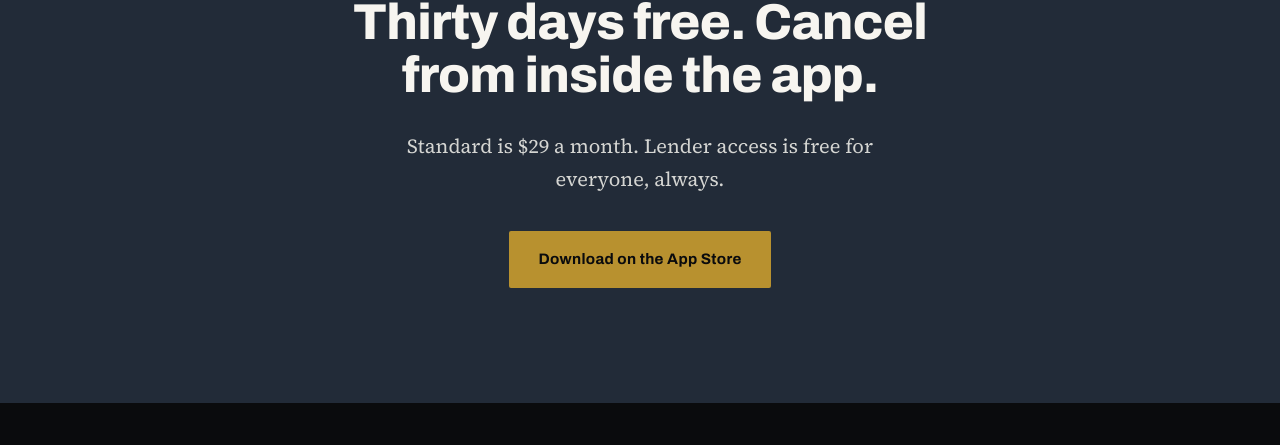
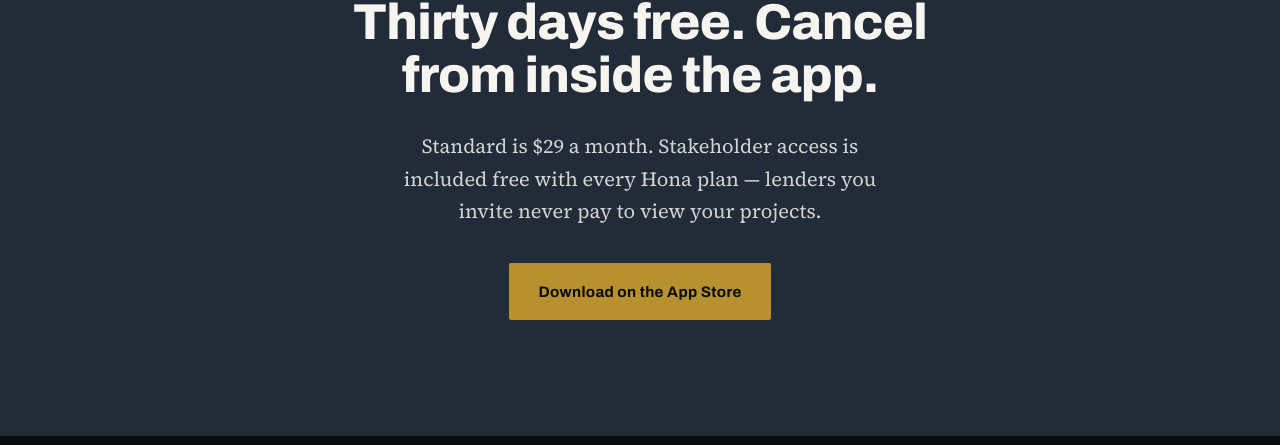
Before and after one commit to mybookeeping/hona-site, an Astro site: page / in a window 1280 px wide. Shown: the part 6380-6825 px from the top of the page. Built offline with nearby package versions, Linux system fonts and the light colour scheme; Astro itself is replaced by a stand-in of ours.

Commit message:
Lender access wording: scope the free promise to viewing
Replaces 'Lender access is free for everyone, always' with language that keeps the promise that matters — inviting a lender costs nothing and lenders never pay to view — without foreclosing a future lender-side product.

```diff
--- a/src/pages/index.astro
+++ b/src/pages/index.astro
@@ -167,7 +167,7 @@ import Start from "../components/Start.astro";
       <p class="eyebrow eyebrow--brass">Get started</p>
       <h2 style="max-width:20ch;margin-inline:auto">Thirty days free. Cancel from inside the app.</h2>
       <p style="margin:1.75rem auto 0;max-width:46ch">
-        Standard is $29 a month. Lender access is free for everyone, always.
+        Standard is $29 a month. Stakeholder access is included free with every Hona plan — lenders you invite never pay to view your projects.
       </p>
       <div class="btn-row" style="justify-content:center">
         <Start />
```
Also changed, not shown: 1 other file.
